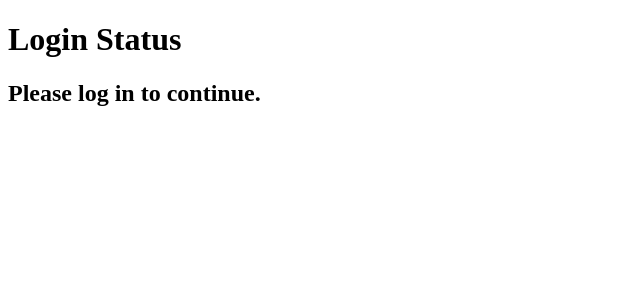
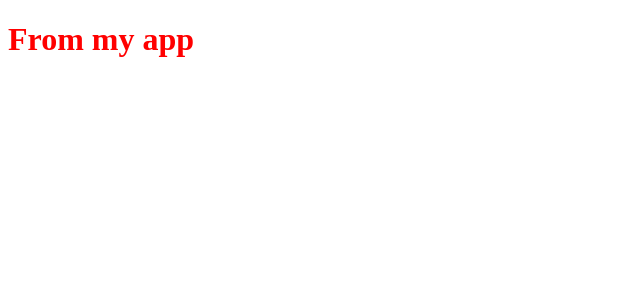
Before and after one commit to r-ony-s/react, a React (Vite) app: page / in a window 1280 px wide. Shown: the top 300 px of the page, without its empty margins (0-640 px from the left). Built offline with nearby package versions, Linux system fonts and the light colour scheme.

Commit message:
how to use props

```diff
--- a/pages/Head.jsx
+++ b/pages/Head.jsx
@@ -1,18 +1,9 @@
-const Head = () => {
+const Head = (props) => {
     const isLogin = false;
     return (
         <div>
-           {/* invoke function */}
-           <h1>Login Status</h1>
-           {(()=>{
-               if(isLogin){
-                return <h2>Welcome back, user!</h2>
-               }
-               else{
-                return <h2>Please log in to continue.</h2>
-               }
-           })()
-           }
+            <h1 style={{color:'red'}}>{props.title}</h1>
+
         </div>
     );
 
--- a/src/App.jsx
+++ b/src/App.jsx
@@ -3,7 +3,7 @@ import Head from '../pages/Head.jsx';
 const App = () => {
   return (
     <div>
-      <Head/>
+      <Head title="From my app"/>
     </div>
   );
 };
```
